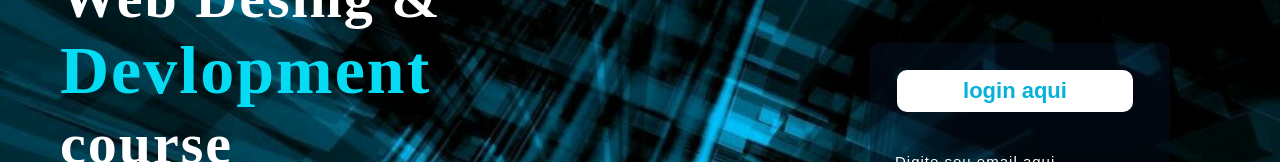
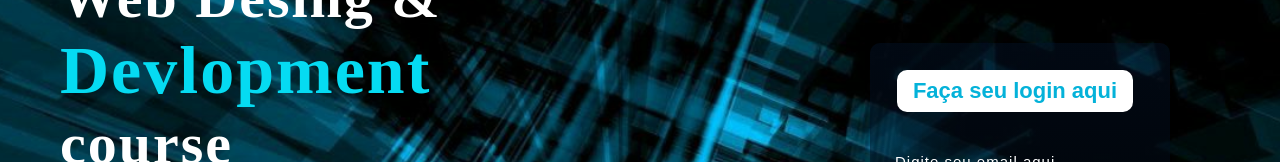
Before and after one commit to Felipeguimaraes777/Sites-completos, a plain HTML site: page página de login01/index.html in a window 1280 px wide. Shown: the part 129-291 px from the top of the page. Drawn offline with nearby package versions, Linux system fonts and the light colour scheme; files that its build step writes are made by us from their sources; files whose address does not match are found by name.

Commit message:
correção no título de login

```diff
--- a/página de login01/index.html
+++ b/página de login01/index.html
@@ -38,7 +38,7 @@
             </div>
 
             <div class="form">
-                <h2>login aqui</h2>
+                <h2>Faça seu login aqui</h2>
                 <input type="email" name="email" placeholder="Digite seu email aqui">
                 <input type="password" name="" placeholder="Faça sua senha">
                 <button class="btnn">Login<a href="#"></a></button>
```
Also changed, not shown: página de login01/imagens/fundo-azul.jpg (renamed from imagens/fundo-azul.jpg), página de login01/style.css (renamed from style.css).
